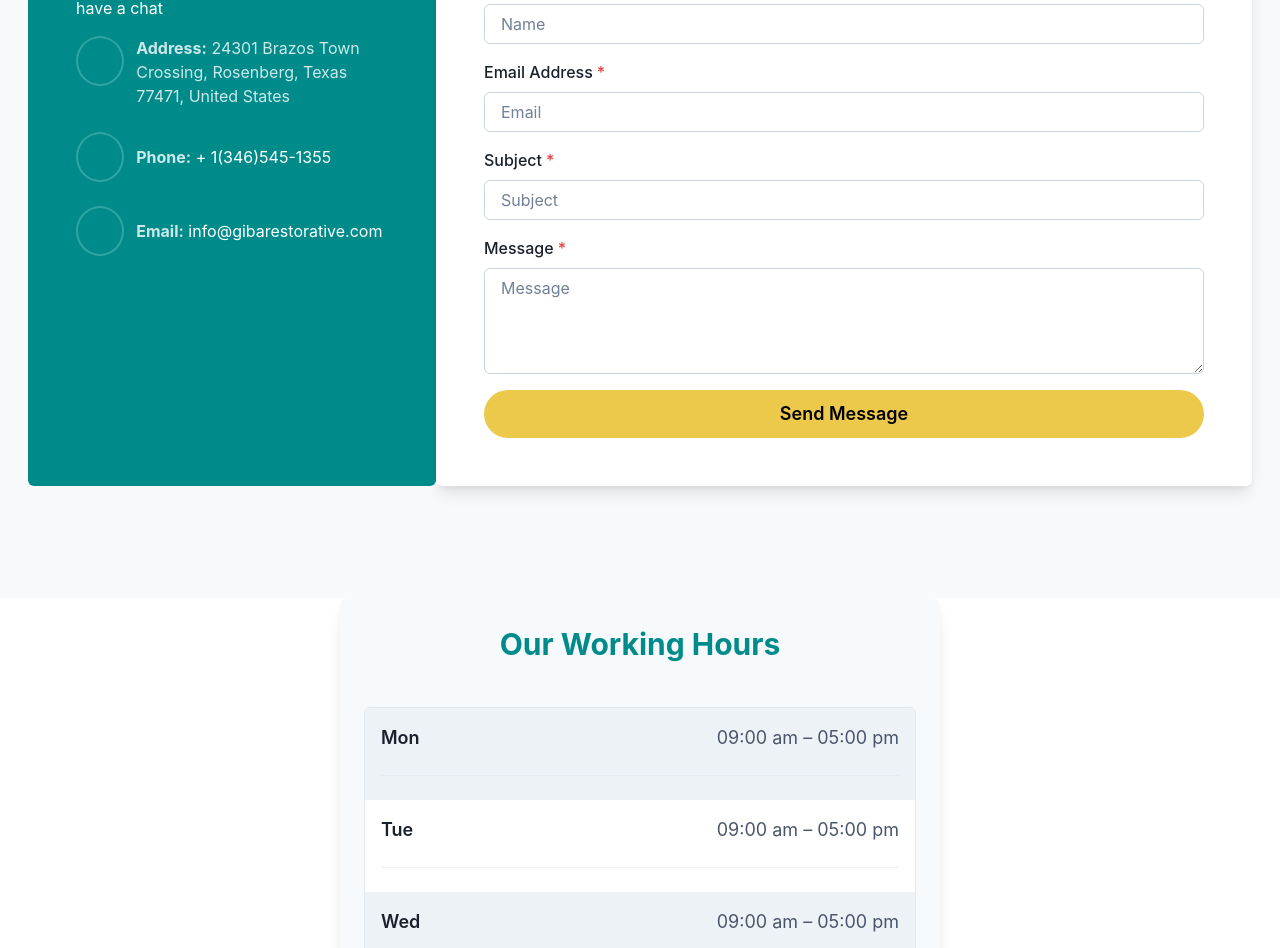
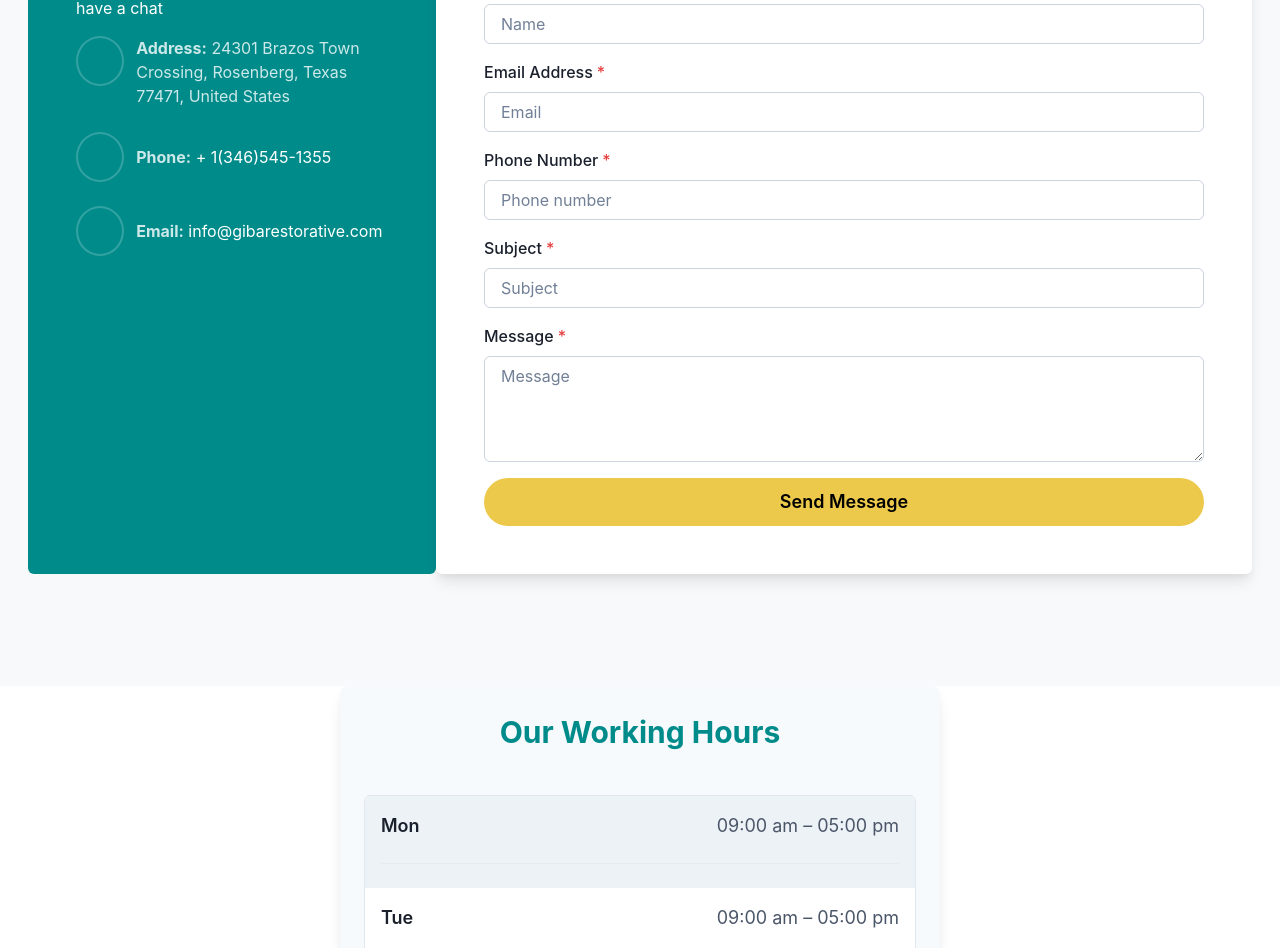
Before and after one commit to oduyemi/gibarestorative, a Next.js app: page /locator in a window 1280 px wide. Shown: the part 756-1704 px from the top of the page. Built offline with nearby package versions, Linux system fonts and the light colour scheme.

Commit message:
Updated contact form

```diff
--- a/src/components/Contact/ContactForm.tsx
+++ b/src/components/Contact/ContactForm.tsx
@@ -6,11 +6,11 @@ import Link from "next/link";
 
 export const ContactForm = () => {
     const [isLoading, setIsLoading] = useState(false);
-    const [formData, setFormData] = useState({ name: "", email: "", subject: "", message: "" });
-    const [errors, setErrors] = useState({ name: "", email: "", subject: "", message: "" });
+    const [formData, setFormData] = useState({ name: "", email: "", phone: "", subject: "", message: "" });
+    const [errors, setErrors] = useState({ name: "", email: "", phone: "", subject: "", message: "" });
 
     const validateForm = () => {
-        const formErrors = { name: "", email: "", subject: "", message: "" };
+        const formErrors = { name: "", email: "", phone: "", subject: "", message: "" };
         let isValid = true;
 
         if (!formData.name) {
@@ -26,6 +26,14 @@ export const ContactForm = () => {
             isValid = false;
         }
 
+        if (!formData.phone) {
+            formErrors.phone = "Phone number is required";
+            isValid = false;
+        } else if (!/^\d{7,15}$/.test(formData.phone)) {
+            formErrors.phone = "Phone number is not valid";
+            isValid = false;
+        }
+
         if (!formData.subject) {
             formErrors.subject = "Subject is required";
             isValid = false;
@@ -38,11 +46,11 @@ export const ContactForm = () => {
 
         setErrors(formErrors);
         return isValid;
-    };
+        };
 
-    const handleChange = (e: React.ChangeEvent<HTMLInputElement | HTMLTextAreaElement>) => {
-        setFormData({ ...formData, [e.target.name]: e.target.value });
-    };
+        const handleChange = (e: React.ChangeEvent<HTMLInputElement | HTMLTextAreaElement>) => {
+            setFormData({ ...formData, [e.target.name]: e.target.value });
+        };
 
     const handleSubmit = (e: React.FormEvent) => {
         e.preventDefault();
@@ -95,6 +103,19 @@ export const ContactForm = () => {
                                                                 _focus={{ borderColor: "teal.500" }}
                                                             />
                                                             {errors.email && <FormErrorMessage>{errors.email}</FormErrorMessage>}
+                                                        </FormControl>
+                                                        <FormControl id="phone" isRequired isInvalid={!!errors.phone}>
+                                                            <FormLabel>Phone Number</FormLabel>
+                                                            <Input
+                                                                type="number"
+                                                                name="phone"
+                                                                value={formData.phone}
+                                                                onChange={handleChange}
+                                                                placeholder="Phone number"
+                                                                borderColor={errors.phone ? "red.500" : "gray.300"}
+                                                                _focus={{ borderColor: "teal.500" }}
+                                                            />
+                                                            {errors.phone && <FormErrorMessage>{errors.phone}</FormErrorMessage>}
                                                         </FormControl>
                                                     </Box>
                                                     <FormControl id="subject" isRequired isInvalid={!!errors.subject}>
```
